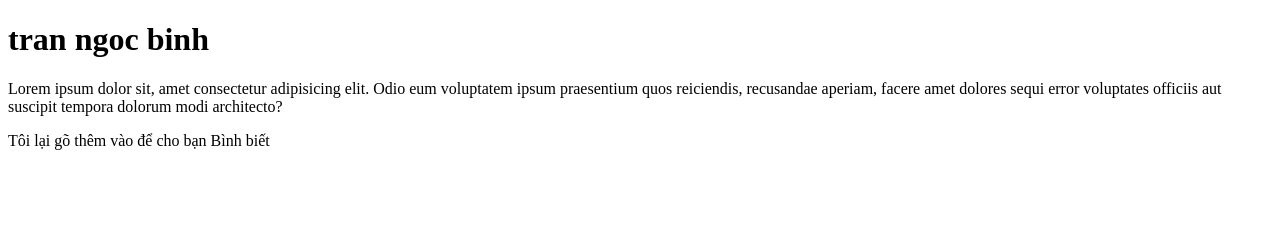
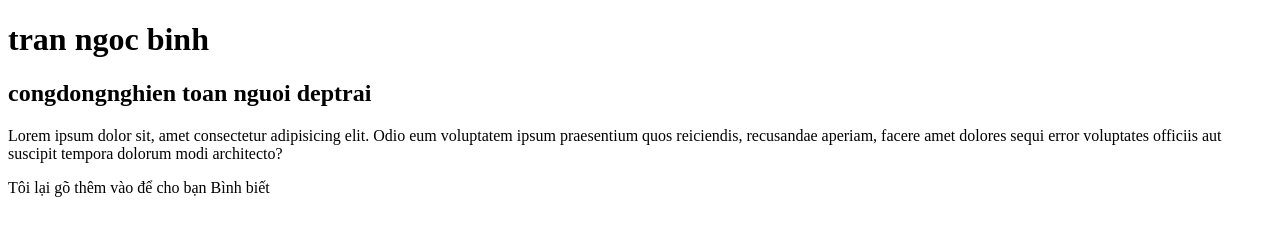
Before and after one commit to web2code2vn/CSE391_BTTH02, a plain HTML site: page index.html in a window 1280 px wide. Drawn offline with Linux system fonts and the light colour scheme.

Commit message:
toi da chinh sua file index.html

```diff
--- a/index.html
+++ b/index.html
@@ -9,6 +9,7 @@
 <body>
     <div id="header">
         <h1>tran ngoc binh</h1>
+        <h2> congdongnghien toan nguoi deptrai</h2>
         <p>Lorem ipsum dolor sit, amet consectetur adipisicing elit. Odio eum voluptatem ipsum praesentium quos reiciendis, recusandae aperiam, facere amet dolores sequi error voluptates officiis aut suscipit tempora dolorum modi architecto?</p>
         <p>Tôi lại gõ thêm vào để cho bạn Bình biết</p>
     </div>
```
